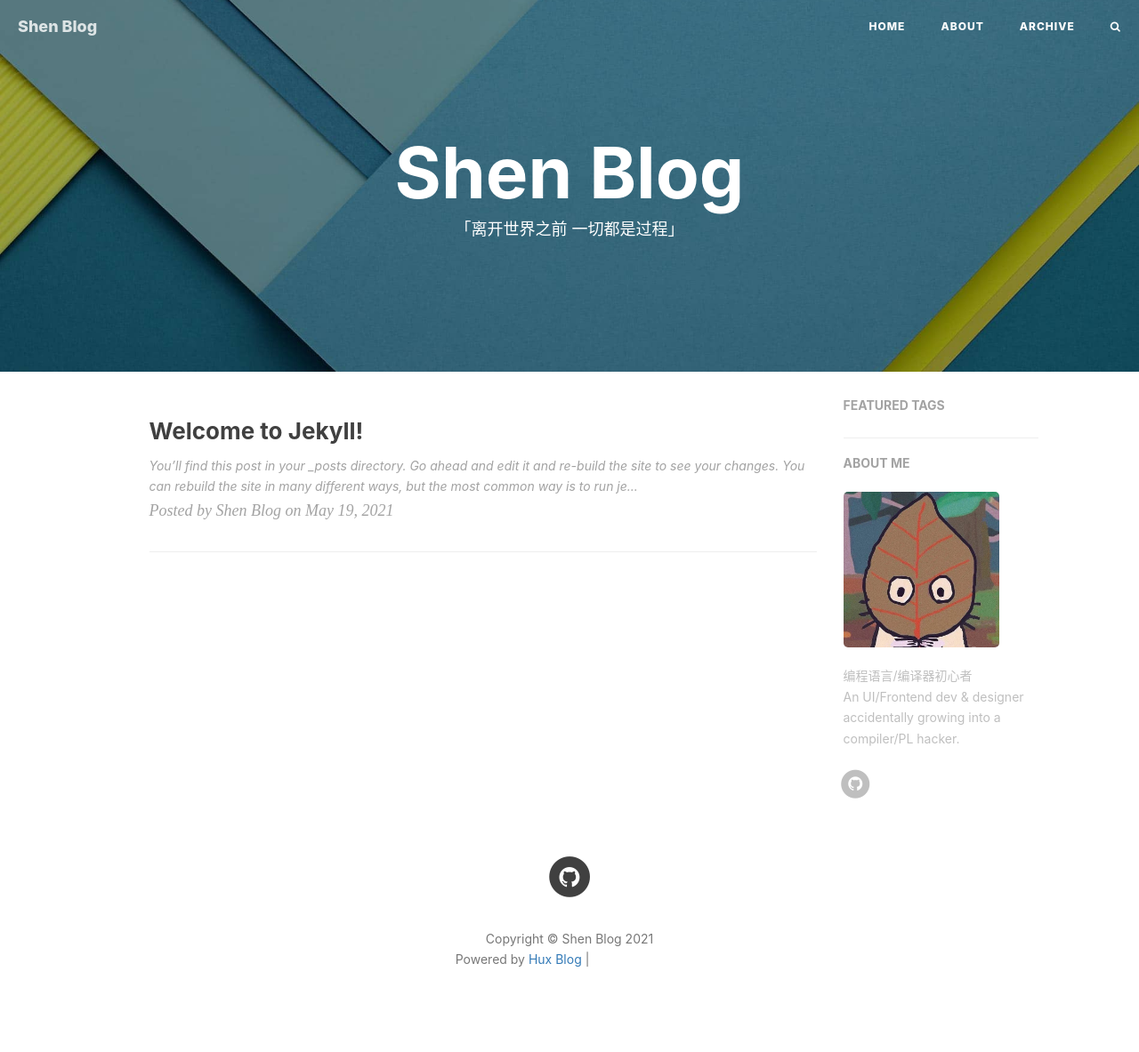
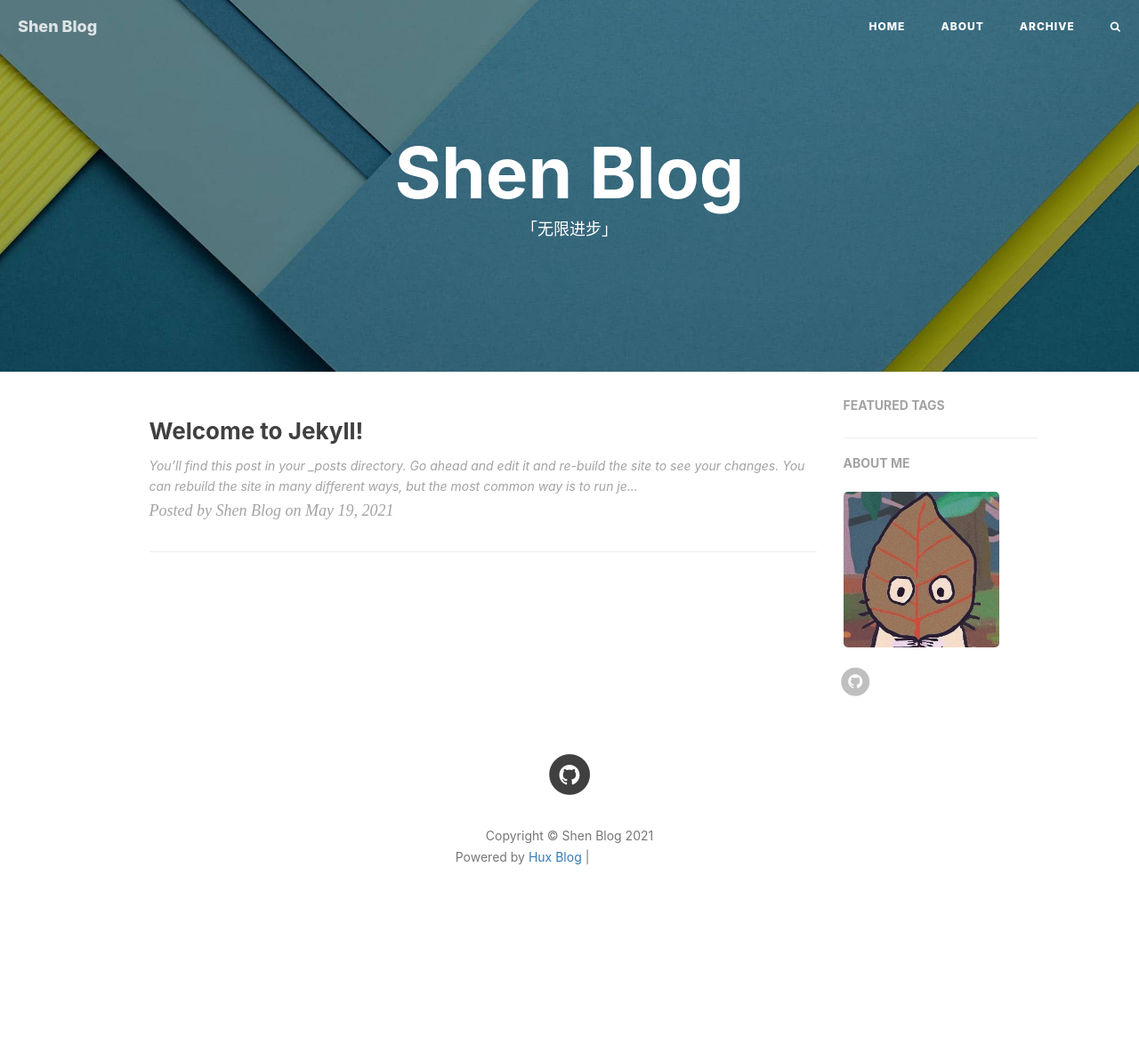
Before and after one commit to ShawnSen/ShawnSen.github.io, a Jekyll site: the page built from index.html, in a window 1280 px wide. Shown: the whole page at 89% size. Built offline with Jekyll 4.4.1, drawn with Linux system fonts in a browser that asks for light colours; nearby versions of some CDN libraries; the list of posts is cut into pages by our own code; comment, search, counter and statistics services are not loaded; after the commit the page ends 1068 px from its top, so only the background shows below that; grey boxes are pictures that could not be loaded.

Commit message:
修改配置

```diff
--- a/_config.yml
+++ b/_config.yml
@@ -4,7 +4,7 @@ SEOTitle: 籸的博客 | Shen Blog
 header-img: img/tag-bg.jpg
 email: huxpro@gmail.com
 description: "菜鸟程序员，记录成长。"
-keyword: "籸, 籸的博客, Shen Blog, 博客, 个人网站, 互联网, Web, JavaScript, 前端, 设计"
+keyword: "籸, 籸的博客, Shen Blog, 博客, 个人网站, 互联网, Web, JavaScript, 前端"
 url: "https://shawnsen.github.io/"              # your host, for absolute URL
 baseurl: ""                             # for example, '/blog' if your blog hosted on 'host/blog'
 
@@ -14,7 +14,7 @@ future: true
 # SNS settings
 RSS: false
 github_username:    ShawnSen
-
+lang: zh-cn
 
 
 
@@ -76,7 +76,7 @@ ga_domain: shawnsen.github.io
 
 # Sidebar settings
 sidebar: true                           # whether or not using Sidebar.
-sidebar-about-description: "编程语言/编译器初心者 <br> An UI/Frontend dev & designer accidentally growing into a compiler/PL hacker."
+sidebar-about-description: ""
 sidebar-avatar: /img/avatar.png      # use absolute URL, seeing it's used in both `/` and `/about/`
 
 
--- a/about.html
+++ b/about.html
@@ -1,7 +1,7 @@
 ---
 layout: page
 title: "About"
-description: "《你是我的梦想》"
+description: "梦想"
 header-img: "img/about-bg.jpg"
 multilingual: true
 ---
--- a/index.html
+++ b/index.html
@@ -1,6 +1,6 @@
 ---
 layout: page
-description: "「离开世界之前 一切都是过程」"
+description: "「无限进步」"
 ---
 
 {% for post in paginator.posts %}
```
Also changed, not shown: img/icon_wechat.png (deleted).
